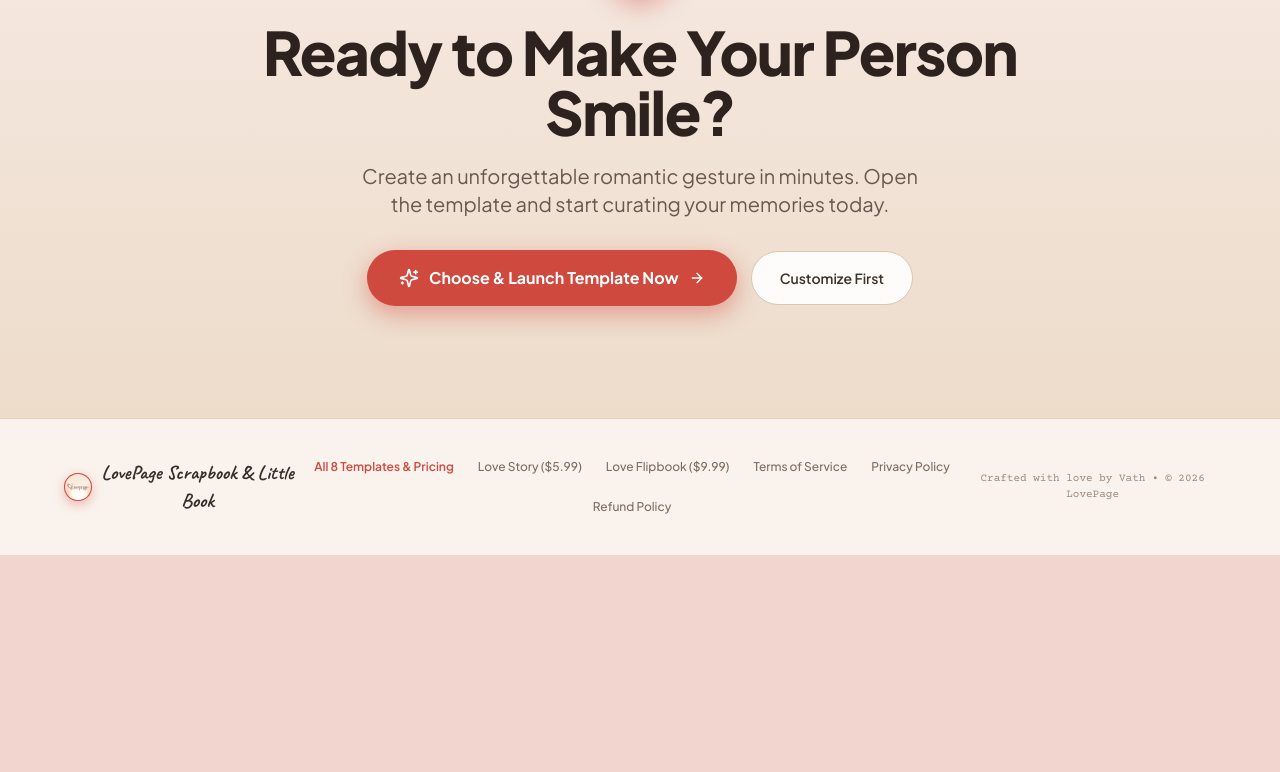
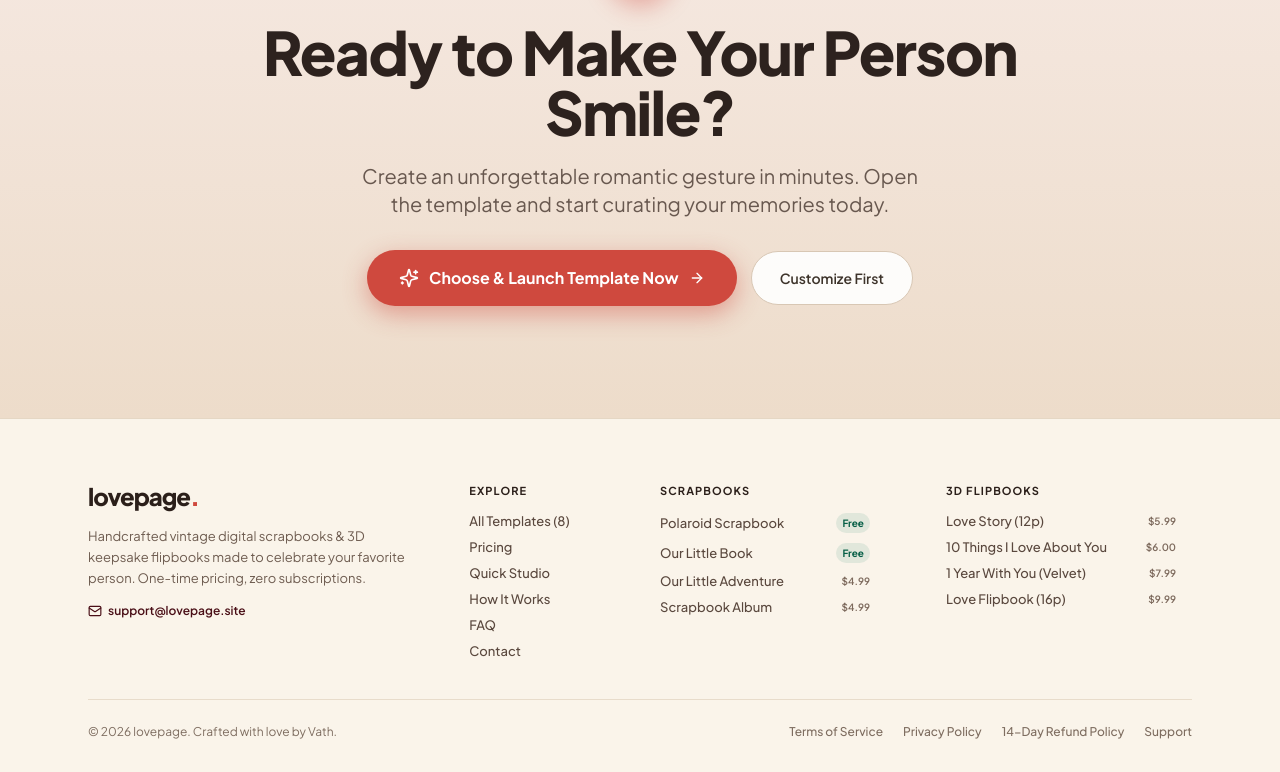
Before and after one commit to KunNuvath/love-page, a Next.js app: page / in a window 1280 px wide. Shown: the part 9120-9892 px from the top of the page. Before the commit the page ends 9675 px from the top, so only its background shows below. Built offline with nearby package versions, Linux system fonts and the light colour scheme; no server answers; a web font is replaced by a local one.

Commit message:
Redesign editorial footer and switch support email to support@lovepage.site

```diff
--- a/src/app/privacy/page.tsx
+++ b/src/app/privacy/page.tsx
@@ -82,8 +82,8 @@ export default function PrivacyPolicyPage() {
             <h2 className="text-lg font-bold text-[#2d221e]">4. Your Rights &amp; Data Deletion</h2>
             <p>
               You may edit or delete your scrapbook content at any time. To request complete deletion of your account and associated data, email us at{" "}
-              <a href="mailto:hello@lovepage.site" className="text-[#cf493e] font-semibold underline">
-                hello@lovepage.site
+              <a href="mailto:support@lovepage.site" className="text-[#cf493e] font-semibold underline">
+                support@lovepage.site
               </a>
               .
             </p>
--- a/src/app/refund/page.tsx
+++ b/src/app/refund/page.tsx
@@ -51,8 +51,8 @@ export default function RefundPolicyPage() {
             <ul className="list-disc pl-5 space-y-1.5">
               <li>
                 Email us directly at{" "}
-                <a href="mailto:hello@lovepage.site" className="text-[#cf493e] font-semibold underline">
-                  hello@lovepage.site
+                <a href="mailto:support@lovepage.site" className="text-[#cf493e] font-semibold underline">
+                  support@lovepage.site
                 </a>{" "}
                 with the email address used at checkout or your Paddle receipt number, or
               </li>
--- a/src/app/templates/page.tsx
+++ b/src/app/templates/page.tsx
@@ -995,8 +995,8 @@ export default function TemplatesPage() {
         <Link href="/refund" className="hover:text-[#cf493e] transition-colors">
           14-Day Refund Policy
         </Link>
-        <a href="mailto:hello@lovepage.site" className="hover:text-[#cf493e] transition-colors">
-          hello@lovepage.site
+        <a href="mailto:support@lovepage.site" className="hover:text-[#cf493e] transition-colors">
+          support@lovepage.site
         </a>
       </div>
 
--- a/src/app/terms/page.tsx
+++ b/src/app/terms/page.tsx
@@ -89,8 +89,8 @@ export default function TermsOfServicePage() {
             <h2 className="text-lg font-bold text-[#2d221e]">6. Contact Information</h2>
             <p>
               If you have any questions about these Terms of Service or need support with your LovePage account, please contact us at{" "}
-              <a href="mailto:hello@lovepage.site" className="text-[#cf493e] font-semibold underline">
-                hello@lovepage.site
+              <a href="mailto:support@lovepage.site" className="text-[#cf493e] font-semibold underline">
+                support@lovepage.site
               </a>
               .
             </p>
--- a/src/components/LandingPage.tsx
+++ b/src/components/LandingPage.tsx
@@ -5,7 +5,6 @@ import Link from "next/link";
 import { useRouter } from "next/navigation";
 import TemplateChooserModal from "@/src/components/TemplateChooserModal";
 import Navbar from "@/src/components/Navbar";
-import BrandLogo from "@/src/components/BrandLogo";
 import ContactFeedbackSection from "@/src/components/ContactFeedbackSection";
 import {
   Heart,
@@ -1560,59 +1559,164 @@ export default function LandingPage() {
       </section>
 
       {/* ─────────────────────────────────────────────────────────────
-          9. FOOTER
+          9. FOOTER (Clean Editorial Multi-Column, matching Navbar)
       ───────────────────────────────────────────────────────────── */}
-      <footer className="border-t border-[#e2d0bf] bg-[#faf3ed] py-10 px-4 sm:px-6 text-center text-xs text-[#7e6d60]">
-        <div className="max-w-6xl mx-auto flex flex-col sm:flex-row items-center justify-between gap-4">
-          <div className="flex items-center gap-2">
-            <BrandLogo size="sm" />
-            <span className="font-handwriting text-xl text-[#362e2b] font-bold">
-              LovePage Scrapbook & Little Book
-            </span>
-          </div>
-
-          <div className="flex flex-wrap items-center justify-center gap-4 sm:gap-6 font-medium">
+      <footer className="relative z-10 border-t border-[#e5d7c4] bg-[#faf4ea] text-[#5a483e]">
+        <div className="max-w-6xl mx-auto px-4 sm:px-6 pt-12 sm:pt-16 pb-8">
+          <div className="grid grid-cols-2 sm:grid-cols-4 lg:grid-cols-12 gap-8 lg:gap-10">
+            {/* Brand Column */}
+            <div className="col-span-2 sm:col-span-4 lg:col-span-4 space-y-3.5">
               <Link
-              href="/templates"
-              className="hover:text-[#cf493e] transition-colors font-semibold text-[#cf493e]"
-            >
-              All 8 Templates &amp; Pricing
+                href="/"
+                className="inline-flex items-baseline select-none group"
+                aria-label="LovePage Home"
+              >
+                <span className="text-2xl font-black tracking-[-0.045em] text-[#2b1f1a] leading-none group-hover:text-[#4a0f17] transition-colors">
+                  lovepage
+                </span>
+                <span className="text-[26px] font-black text-[#cf493e] leading-none">
+                  .
+                </span>
               </Link>
-            <Link
-              href="/love-story"
-              className="hover:text-[#cf493e] transition-colors"
-            >
-              Love Story ($5.99)
+              <p className="text-xs sm:text-[13px] text-[#6e5c50] leading-relaxed max-w-xs">
+                Handcrafted vintage digital scrapbooks &amp; 3D keepsake flipbooks made to celebrate your favorite person. One-time pricing, zero subscriptions.
+              </p>
+              <a
+                href="mailto:support@lovepage.site"
+                className="inline-flex items-center gap-1.5 text-xs font-semibold text-[#4a0f17] hover:text-[#cf493e] transition-colors"
+              >
+                <Mail className="h-3.5 w-3.5" />
+                <span>support@lovepage.site</span>
+              </a>
+            </div>
+
+            {/* Explore Column */}
+            <div className="col-span-1 sm:col-span-1 lg:col-span-2">
+              <h3 className="text-[11px] font-bold uppercase tracking-widest text-[#2b1f1a] mb-3.5">
+                Explore
+              </h3>
+              <ul className="space-y-2.5 text-xs sm:text-[13px] font-medium">
+                <li>
+                  <Link href="/templates" className="hover:text-[#4a0f17] transition-colors">
+                    All Templates (8)
                   </Link>
-            <Link
-              href="/flipbook"
-              className="hover:text-[#cf493e] transition-colors"
-            >
-              Love Flipbook ($9.99)
+                </li>
+                <li>
+                  <a href="#collection" className="hover:text-[#4a0f17] transition-colors">
+                    Pricing
+                  </a>
+                </li>
+                <li>
+                  <a href="#studio" className="hover:text-[#4a0f17] transition-colors">
+                    Quick Studio
+                  </a>
+                </li>
+                <li>
+                  <a href="#how-it-works" className="hover:text-[#4a0f17] transition-colors">
+                    How It Works
+                  </a>
+                </li>
+                <li>
+                  <a href="/#faq" className="hover:text-[#4a0f17] transition-colors">
+                    FAQ
+                  </a>
+                </li>
+                <li>
+                  <a href="/#contact" className="hover:text-[#4a0f17] transition-colors">
+                    Contact
+                  </a>
+                </li>
+              </ul>
+            </div>
+
+            {/* Scrapbooks Column */}
+            <div className="col-span-1 sm:col-span-1 lg:col-span-3">
+              <h3 className="text-[11px] font-bold uppercase tracking-widest text-[#2b1f1a] mb-3.5">
+                Scrapbooks
+              </h3>
+              <ul className="space-y-2.5 text-xs sm:text-[13px] font-medium">
+                <li>
+                  <Link href="/scrapbook" className="hover:text-[#4a0f17] transition-colors flex items-center justify-between gap-2 max-w-[210px]">
+                    <span>Polaroid Scrapbook</span>
+                    <span className="text-[10px] font-bold text-emerald-800 bg-emerald-700/10 px-1.5 py-0.5 rounded-full">Free</span>
                   </Link>
-            <Link
-              href="/terms"
-              className="hover:text-[#cf493e] transition-colors"
-            >
+                </li>
+                <li>
+                  <Link href="/book" className="hover:text-[#4a0f17] transition-colors flex items-center justify-between gap-2 max-w-[210px]">
+                    <span>Our Little Book</span>
+                    <span className="text-[10px] font-bold text-emerald-800 bg-emerald-700/10 px-1.5 py-0.5 rounded-full">Free</span>
+                  </Link>
+                </li>
+                <li>
+                  <Link href="/adventure" className="hover:text-[#4a0f17] transition-colors flex items-center justify-between gap-2 max-w-[210px]">
+                    <span>Our Little Adventure</span>
+                    <span className="text-[10px] font-semibold text-[#7d6a5d]">$4.99</span>
+                  </Link>
+                </li>
+                <li>
+                  <Link href="/album" className="hover:text-[#4a0f17] transition-colors flex items-center justify-between gap-2 max-w-[210px]">
+                    <span>Scrapbook Album</span>
+                    <span className="text-[10px] font-semibold text-[#7d6a5d]">$4.99</span>
+                  </Link>
+                </li>
+              </ul>
+            </div>
+
+            {/* 3D Flipbooks Column */}
+            <div className="col-span-2 sm:col-span-2 lg:col-span-3">
+              <h3 className="text-[11px] font-bold uppercase tracking-widest text-[#2b1f1a] mb-3.5">
+                3D Flipbooks
+              </h3>
+              <ul className="space-y-2.5 text-xs sm:text-[13px] font-medium">
+                <li>
+                  <Link href="/love-story" className="hover:text-[#4a0f17] transition-colors flex items-center justify-between gap-2 max-w-[230px]">
+                    <span>Love Story (12p)</span>
+                    <span className="text-[10px] font-semibold text-[#7d6a5d]">$5.99</span>
+                  </Link>
+                </li>
+                <li>
+                  <Link href="/ten-things" className="hover:text-[#4a0f17] transition-colors flex items-center justify-between gap-2 max-w-[230px]">
+                    <span>10 Things I Love About You</span>
+                    <span className="text-[10px] font-semibold text-[#7d6a5d]">$6.00</span>
+                  </Link>
+                </li>
+                <li>
+                  <Link href="/anniversary" className="hover:text-[#4a0f17] transition-colors flex items-center justify-between gap-2 max-w-[230px]">
+                    <span>1 Year With You (Velvet)</span>
+                    <span className="text-[10px] font-semibold text-[#7d6a5d]">$7.99</span>
+                  </Link>
+                </li>
+                <li>
+                  <Link href="/flipbook" className="hover:text-[#4a0f17] transition-colors flex items-center justify-between gap-2 max-w-[230px]">
+                    <span>Love Flipbook (16p)</span>
+                    <span className="text-[10px] font-semibold text-[#7d6a5d]">$9.99</span>
+                  </Link>
+                </li>
+              </ul>
+            </div>
+          </div>
+
+          {/* Bottom Legal & Copyright Strip */}
+          <div className="mt-10 pt-6 border-t border-[#e8dccb] flex flex-col sm:flex-row items-center justify-between gap-4 text-xs text-[#7e6d60]">
+            <p className="text-center sm:text-left">
+              © {new Date().getFullYear()} lovepage. Crafted with love by Vath.
+            </p>
+
+            <div className="flex flex-wrap items-center justify-center gap-x-5 gap-y-2 font-medium">
+              <Link href="/terms" className="hover:text-[#2b1f1a] transition-colors">
                 Terms of Service
               </Link>
-            <Link
-              href="/privacy"
-              className="hover:text-[#cf493e] transition-colors"
-            >
+              <Link href="/privacy" className="hover:text-[#2b1f1a] transition-colors">
                 Privacy Policy
               </Link>
-            <Link
-              href="/refund"
-              className="hover:text-[#cf493e] transition-colors"
-            >
-              Refund Policy
+              <Link href="/refund" className="hover:text-[#2b1f1a] transition-colors">
+                14-Day Refund Policy
               </Link>
-          </div>
-
-          <p className="font-typewriter text-[11px] text-[#9c897c]">
-            Crafted with love by Vath • © {new Date().getFullYear()} LovePage
-          </p>
+              <a href="/#contact" className="hover:text-[#2b1f1a] transition-colors">
+                Support
+              </a>
+            </div>
+          </div>
         </div>
       </footer>
 
```
Lines whose indentation alone changed are shown as unchanged.
